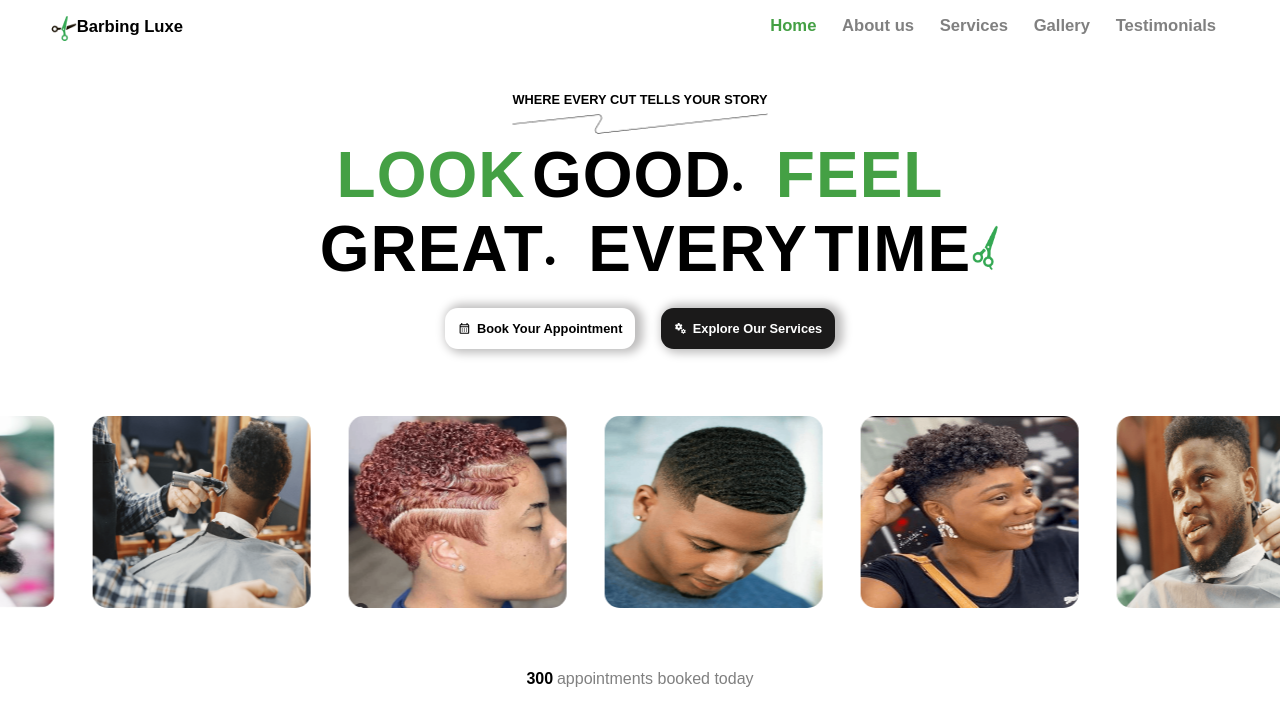
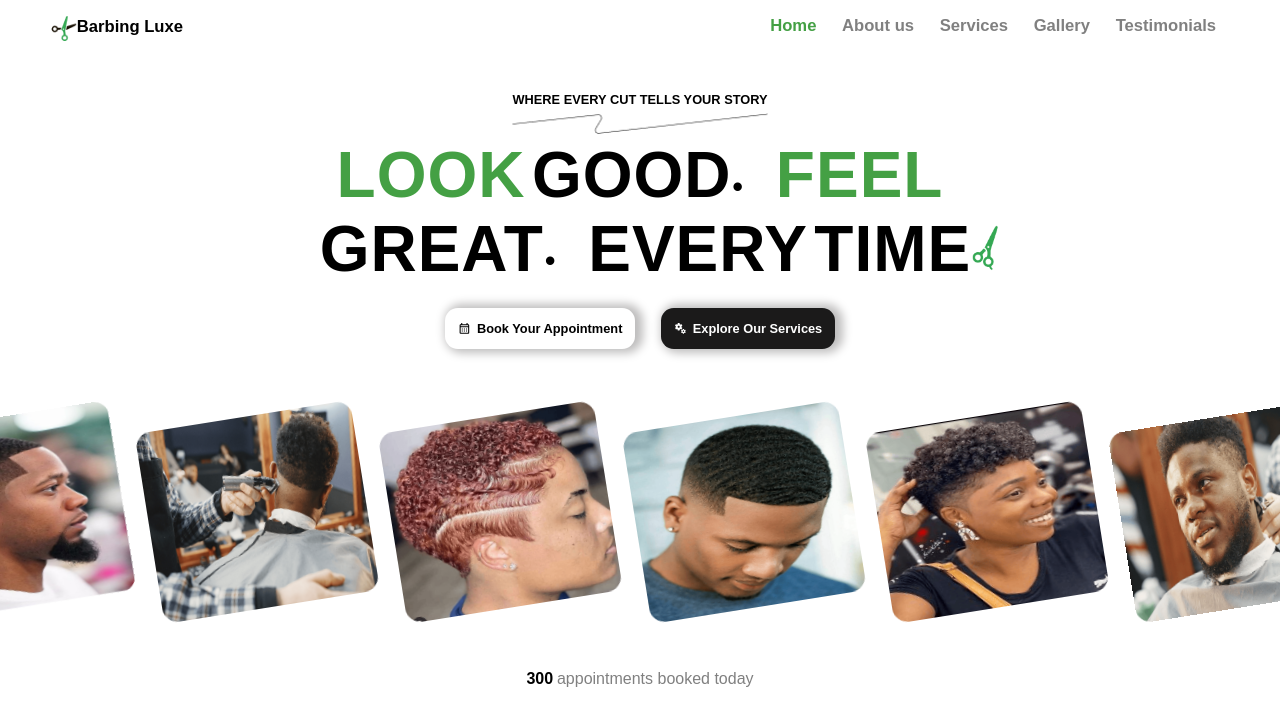
Before and after one commit to Bo1atit0/barbershop-hero-section, a React (Create React App) app in the folder hero/: page /barbershop-hero-section/hero1 in a window 1280 px wide. Shown: the top 726 px of the page. Built offline with nearby package versions, Linux system fonts and the light colour scheme.

Commit message:
Added some finishing touches

```diff
--- a/hero/src/Components/Gallery/gallery.css
+++ b/hero/src/Components/Gallery/gallery.css
@@ -5,6 +5,18 @@
 
     100% {
         transform: translateX(-50%);
+    }
+}
+
+@keyframes rotate {
+    0%{
+        transform: rotate(0deg);
+    }
+    50%{
+        transform: rotate(-10deg);
+    }
+    100%{
+        transform: rotate(0deg);
     }
 }
 
@@ -21,24 +33,28 @@
 
     list-style: none;
     padding: 2vw 0;
-    animation: scroll 8s linear infinite;
+    animation: scroll 10s linear infinite;
 
 }
 
 .hero1-gallery:hover .gallery-images {
     animation-play-state: paused;
     cursor: pointer;
+
 }
 
  .hero1-gallery .gallery-images li img {
      width: 17vw;
     height: 15vw;
     border-radius: 15px;
-    margin: 0 1.5vw;
-    transition: transform 0.4s ease-in-out;
+    margin: 0 1vw;
+    animation: rotate 10s linear infinite;
+    /* transition: transform 0.4s ease-in-out; */
+    animation-timing-function: linear;
 }
 .hero1-gallery .gallery-images li img:hover{
-    transform: rotate(-10deg);
+    animation-play-state: paused;
+    /* transform: rotate(0deg) scale(1.1); */
 }
 
 @media (min-width:300px) and (max-width:768px){
--- a/hero/src/Pages/homePage.jsx
+++ b/hero/src/Pages/homePage.jsx
@@ -7,7 +7,7 @@ import heroImage2 from '../Assets/Images/heroimage2.jpeg'
 const homePage = () => {
   return (
     <section className='home'>
-        <h1>Click to view Hero Page</h1>
+        <h1>Click To View</h1>
 
         <div className="home-container">
             <div className="hero1">
```
